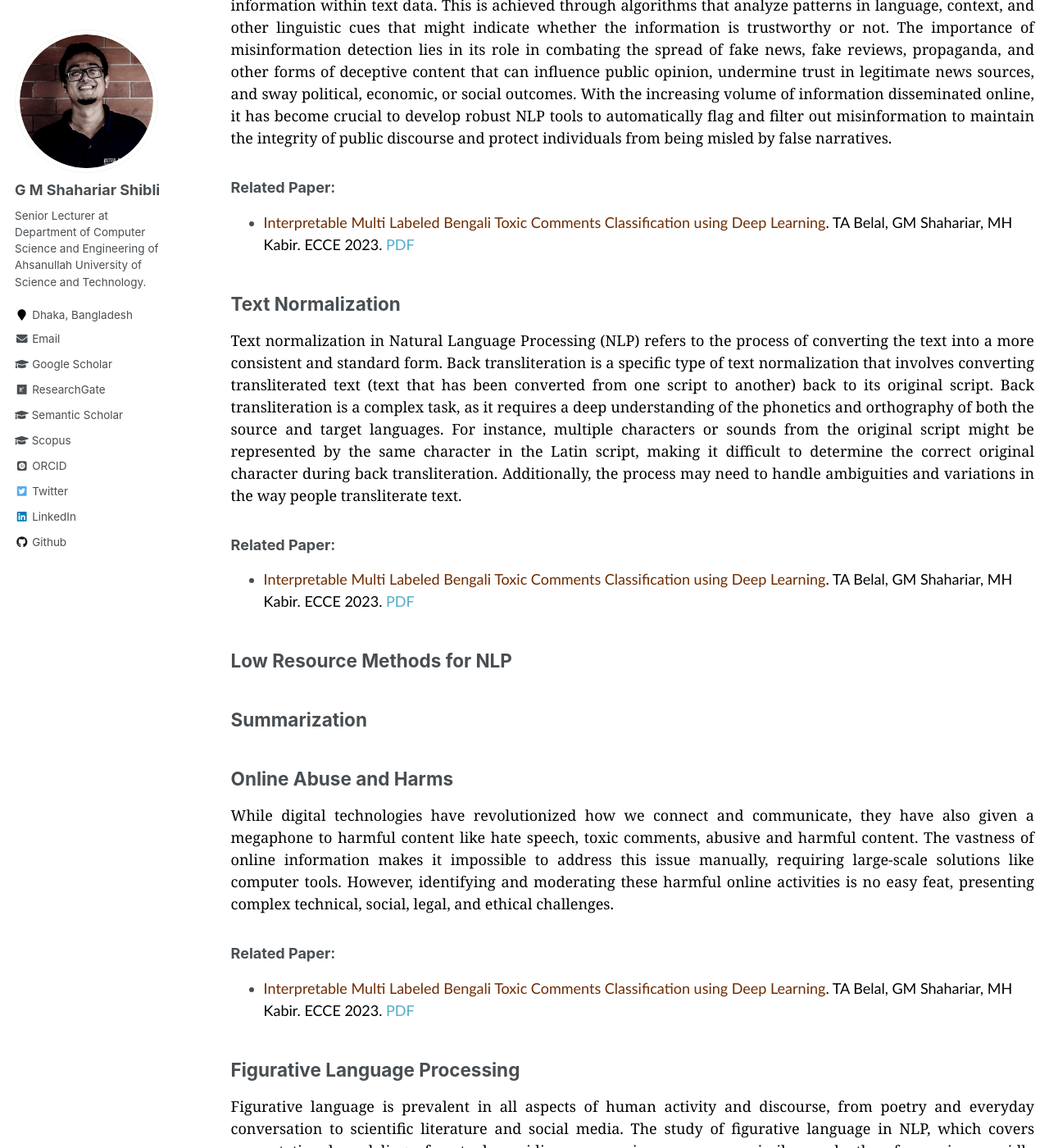
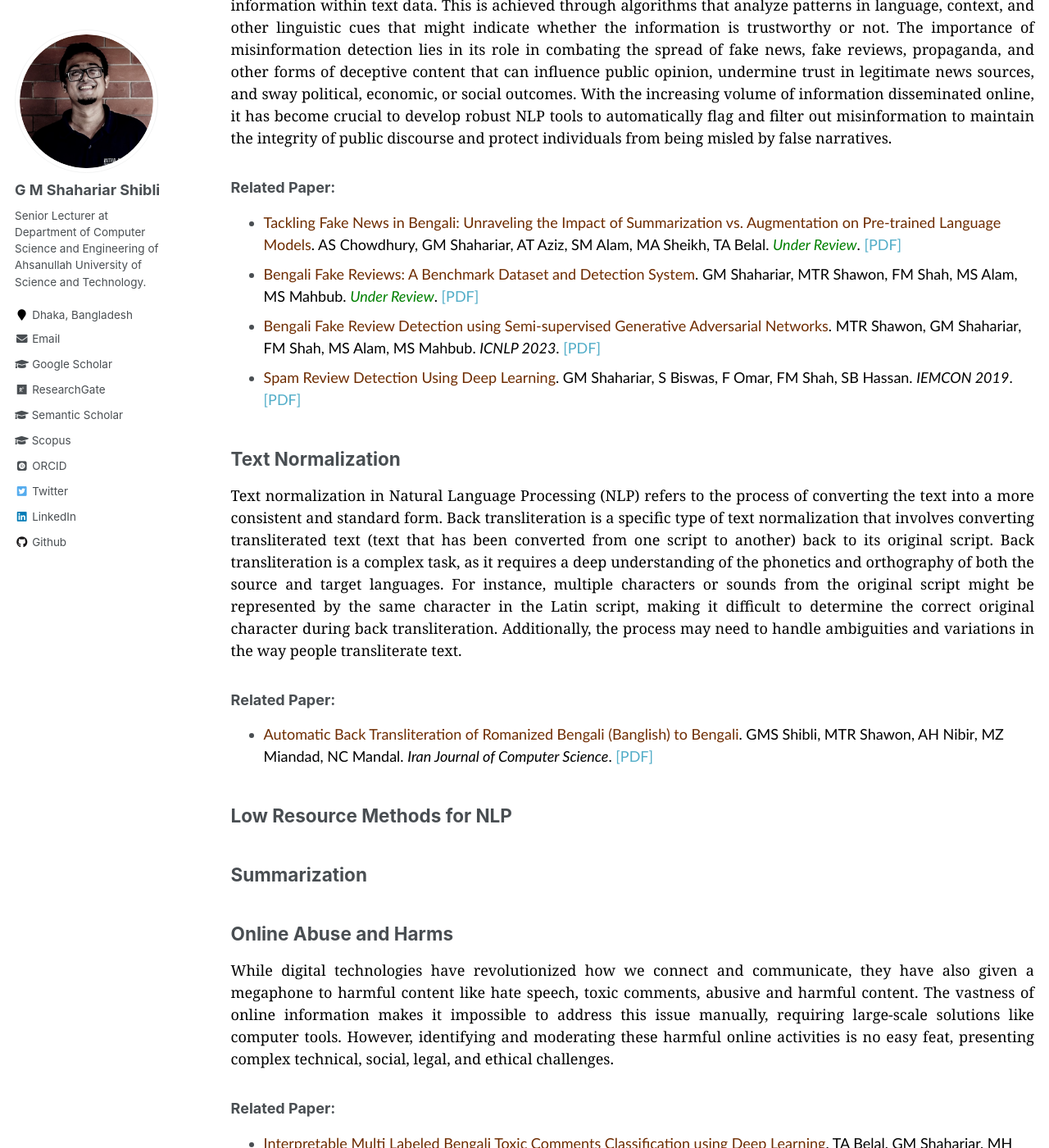
Before and after one commit to shahariar-shibli/shahariar-shibli.github.io, a Jekyll site: the page built from _pages/research.md, in a window 1280 px wide and 1400 px high, scrolled down 1719 px. Shown: the whole window at 82% size. Built offline with Jekyll 4.4.1, drawn with Linux system fonts in a browser that asks for light colours; some web fonts are replaced; some of the changed text lies outside the part shown.

Commit message:
Update research.md

```diff
--- a/_pages/research.md
+++ b/_pages/research.md
@@ -79,7 +79,10 @@ flag and filter out misinformation to maintain the integrity of public discourse
 from being misled by false narratives.
 </p>
 ### Related Paper:
-+ <span style="font-family:Trebuchet MS; color:black;"><span style="color:#6E2C00">Interpretable Multi Labeled Bengali Toxic Comments Classification using Deep Learning</span>. TA Belal, GM Shahariar, MH Kabir. ECCE 2023. [PDF]()</span>
++ <span style="font-family:Trebuchet MS; color:black;"><span style="color:#6E2C00">Tackling Fake News in Bengali: Unraveling the Impact of Summarization vs. Augmentation on Pre-trained Language Models</span>. AS Chowdhury, GM Shahariar, AT Aziz, SM Alam, MA Sheikh, TA Belal. <span style="color:green;"><em>Under Review</em></span>. [[PDF]](https://arxiv.org/pdf/2307.06979.pdf)</span>
++ <span style="font-family:Trebuchet MS; color:black;"><span style="color:#6E2C00">Bengali Fake Reviews: A Benchmark Dataset and Detection System</span>. GM Shahariar, MTR Shawon, FM Shah, MS Alam, MS Mahbub. <span style="color:green;"><em>Under Review</em></span>. [[PDF]](https://arxiv.org/pdf/2308.01987.pdf)</span>
++ <span style="font-family:Trebuchet MS; color:black;"><span style="color:#6E2C00">Bengali Fake Review Detection using Semi-supervised Generative Adversarial Networks</span>. MTR Shawon, GM Shahariar, FM Shah, MS Alam, MS Mahbub. <em>ICNLP 2023</em>. [[PDF]](https://arxiv.org/ftp/arxiv/papers/2304/2304.02739.pdf)</span>
++ <span style="font-family:Trebuchet MS; color:black;"><span style="color:#6E2C00">Spam Review Detection Using Deep Learning</span>. GM Shahariar, S Biswas, F Omar, FM Shah, SB Hassan. <em>IEMCON 2019</em>. [[PDF]](https://arxiv.org/pdf/2211.01675.pdf)</span>
 
 ## Text Normalization
 <p style="text-align:justify; color:black; font-family:Georgia">
@@ -93,7 +96,7 @@ determine the correct original character during back transliteration. Additional
 to handle ambiguities and variations in the way people transliterate text.
 </p>
 ### Related Paper:
-+ <span style="font-family:Trebuchet MS; color:black;"><span style="color:#6E2C00">Interpretable Multi Labeled Bengali Toxic Comments Classification using Deep Learning</span>. TA Belal, GM Shahariar, MH Kabir. ECCE 2023. [PDF]()</span>
++ <span style="font-family:Trebuchet MS; color:black;"><span style="color:#6E2C00">Automatic Back Transliteration of Romanized Bengali (Banglish) to Bengali</span>. GMS Shibli, MTR Shawon, AH Nibir, MZ Miandad, NC Mandal. <em>Iran Journal of Computer Science</em>. [[PDF]](https://shahariar-shibli.github.io/files/IRAN2022/Banglish_to_Bangla.pdf)</span>
 
 
 ## Low Resource Methods for NLP
@@ -109,7 +112,7 @@ tools. However, identifying and moderating these harmful online activities is no
 technical, social, legal, and ethical challenges.
 </p>
 ### Related Paper:
-+ <span style="font-family:Trebuchet MS; color:black;"><span style="color:#6E2C00">Interpretable Multi Labeled Bengali Toxic Comments Classification using Deep Learning</span>. TA Belal, GM Shahariar, MH Kabir. ECCE 2023. [PDF]()</span>
++ <span style="font-family:Trebuchet MS; color:black;"><span style="color:#6E2C00">Interpretable Multi Labeled Bengali Toxic Comments Classification using Deep Learning</span>. TA Belal, GM Shahariar, MH Kabir. <em>ECCE 2023</em>. [[PDF]](https://arxiv.org/pdf/2304.04087.pdf)</span>
 
 ## Figurative Language Processing
 <p style="text-align:justify; color:black; font-family:Georgia">
@@ -122,6 +125,6 @@ of study for both computational and cognitive linguistics, and its automatic ide
 and generation are essential for any NLP application that deals with semantics.
 </p>
 ### Related Paper:
-+ <span style="font-family:Trebuchet MS; color:black;"><span style="color:#6E2C00">Ben-Sarc: A Corpus for Sarcasm Detection from Bengali Social Media Comments and Its Baseline Evaluation</span>. SK Lora, GM Shahariar, T Nazmin, NN Rahman, R Rahman, M Bhuiyan, FM Shah. Natural Language Engineering. [PDF]()</span>
++ <span style="font-family:Trebuchet MS; color:black;"><span style="color:#6E2C00">Ben-Sarc: A Corpus for Sarcasm Detection from Bengali Social Media Comments and Its Baseline Evaluation</span>. SK Lora, GM Shahariar, T Nazmin, NN Rahman, R Rahman, M Bhuiyan, FM Shah. <em>Natural Language Engineering</em>. [[PDF]](https://engrxiv.org/preprint/view/2102/4194)</span>
 
 ## Medical Image Processing
```
